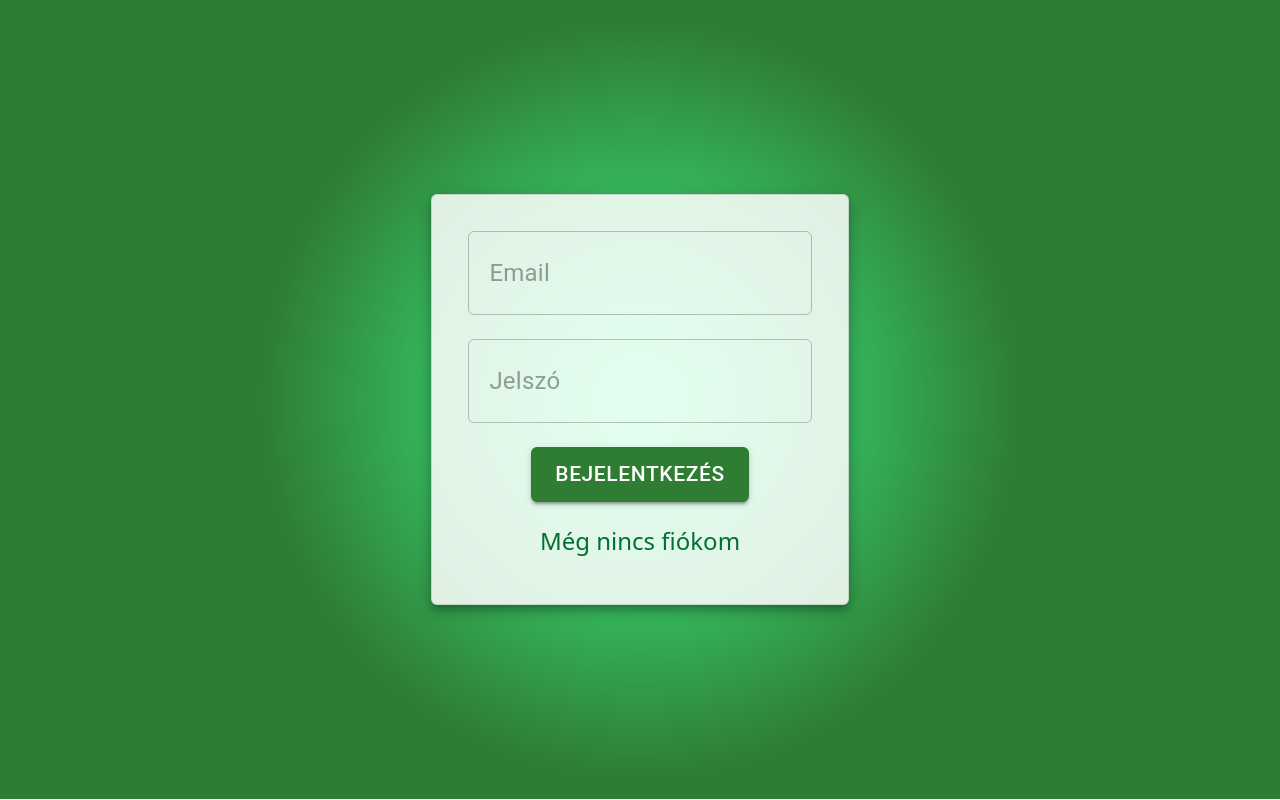
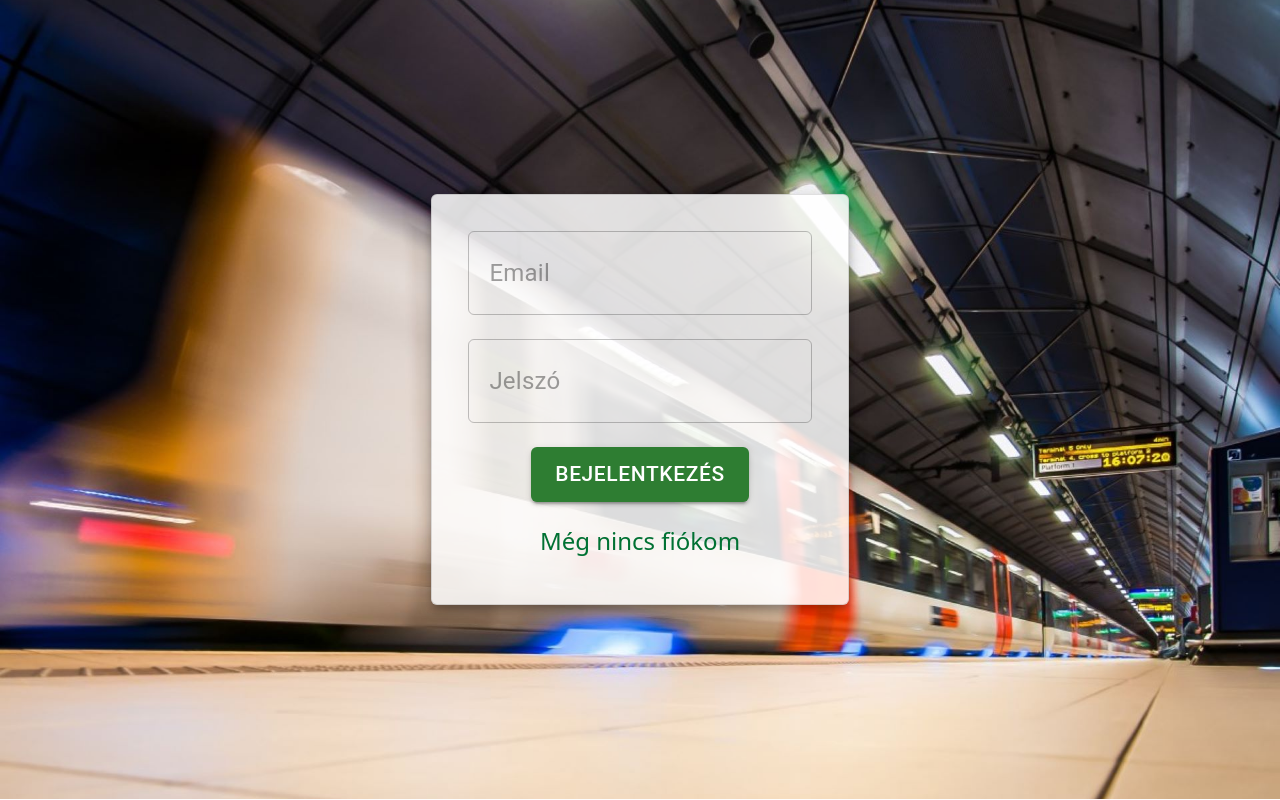
Before and after one commit to HiImZsofi/GreenRace, a React (Create React App) app in the folder client/: page /login in a window 1280 px wide. Built offline with nearby package versions, Linux system fonts and the light colour scheme.

Commit message:
Add background to web login and register

```diff
--- a/client/src/Views/Login.tsx
+++ b/client/src/Views/Login.tsx
@@ -91,7 +91,7 @@ const Login = () => {
   });
   //Page Visual Part
   return (
-    <FormWrapper vhnum="66.6vh" background="loginbackground-light">
+    <FormWrapper vhnum="66.6vh" background="formbackground-image">
       <InputField
         type={{
           inputType: "Email",
--- a/client/src/Views/Pages.css
+++ b/client/src/Views/Pages.css
@@ -118,6 +118,12 @@
   text-decoration: none;
   display: inline-block;
 }
+.formbackground-image {
+  background-image: url("../../public/web_background.jpg");
+  background-repeat: no-repeat;
+  background-position: center;
+  background-size: cover;
+}
 
 /*checkbox*/
   .checkbox-wrapper-54 input[type="checkbox"] {
--- a/client/src/Views/Register.tsx
+++ b/client/src/Views/Register.tsx
@@ -101,7 +101,7 @@ const Register = () => {
 	  });
 	//Page Visual Part
 	return (
-		<FormWrapper vhnum="66.6vh" background="loginbackground-light">
+		<FormWrapper vhnum="66.6vh" background="formbackground-image">
 			<InputField
 				type={{
 					inputType: "Username",
```
Also changed, not shown: client/public/web_background.jpg (added).
